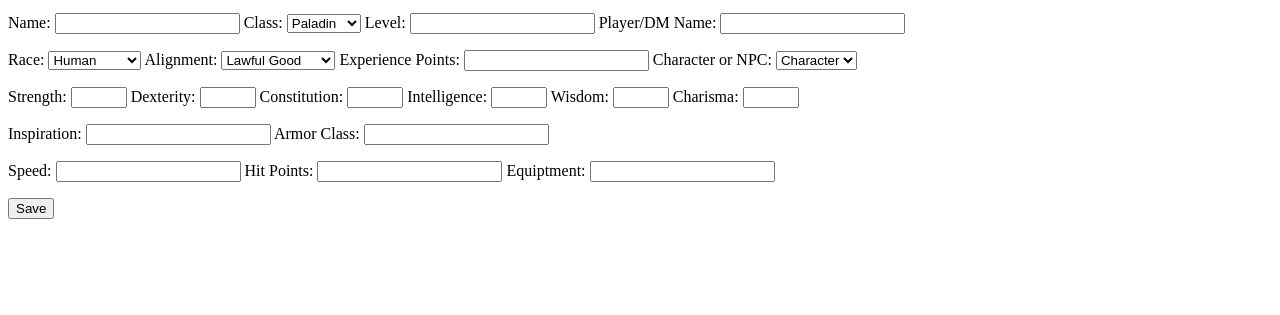
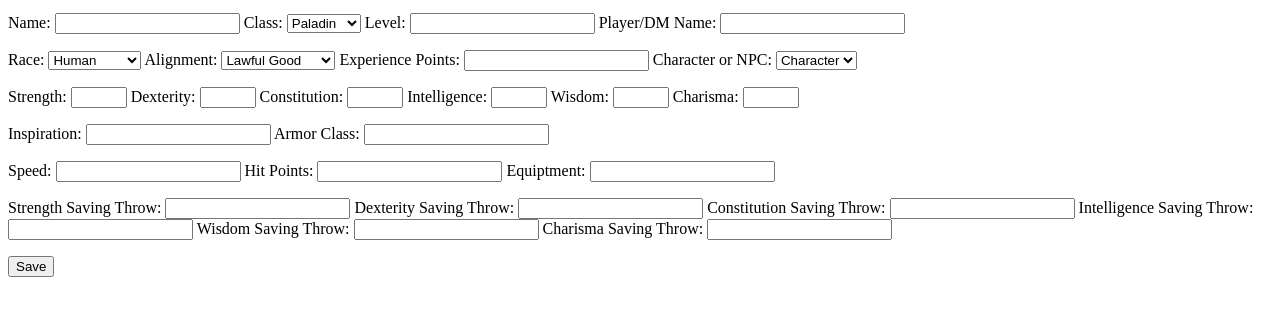
Before and after one commit to thigashihara097/Roll2000, a website: page views/character.html in a window 1280 px wide. Shown: the part 131-446 px from the top of the page. Drawn offline with Linux system fonts and the light colour scheme.

Commit message:
Added saving throws input to HTML

```diff
--- a/views/character.html
+++ b/views/character.html
@@ -97,7 +97,18 @@
     <input type="text" id="equiptment">
 </p>
 <p>
-
+<label for="sst">Strength Saving Throw:</label>
+<input type="number" id="sst" min="0">
+<label for="dst">Dexterity Saving Throw:</label>
+<input type="number" id="dst" min="0">
+<label for="cost">Constitution Saving Throw:</label>
+<input type="number" id="cost" min="0">
+<label for="ist">Intelligence Saving Throw:</label>
+<input type="number" id="ist" min="0">
+<label for="wst">Wisdom Saving Throw:</label>
+<input type="number" id="wst" min="0">
+<label for="cst">Charisma Saving Throw:</label>
+<input type="number" id="cst" min="0">
 </p>
 <p>
 
```
